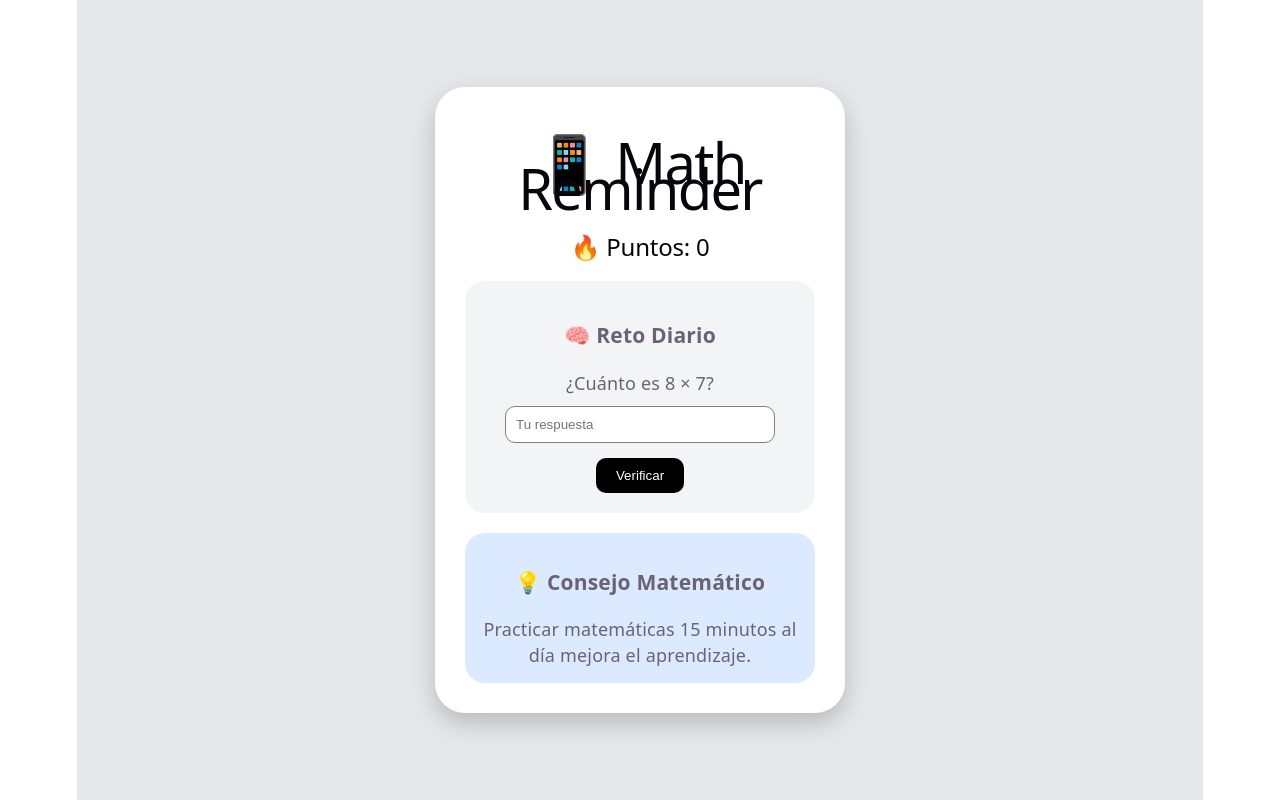
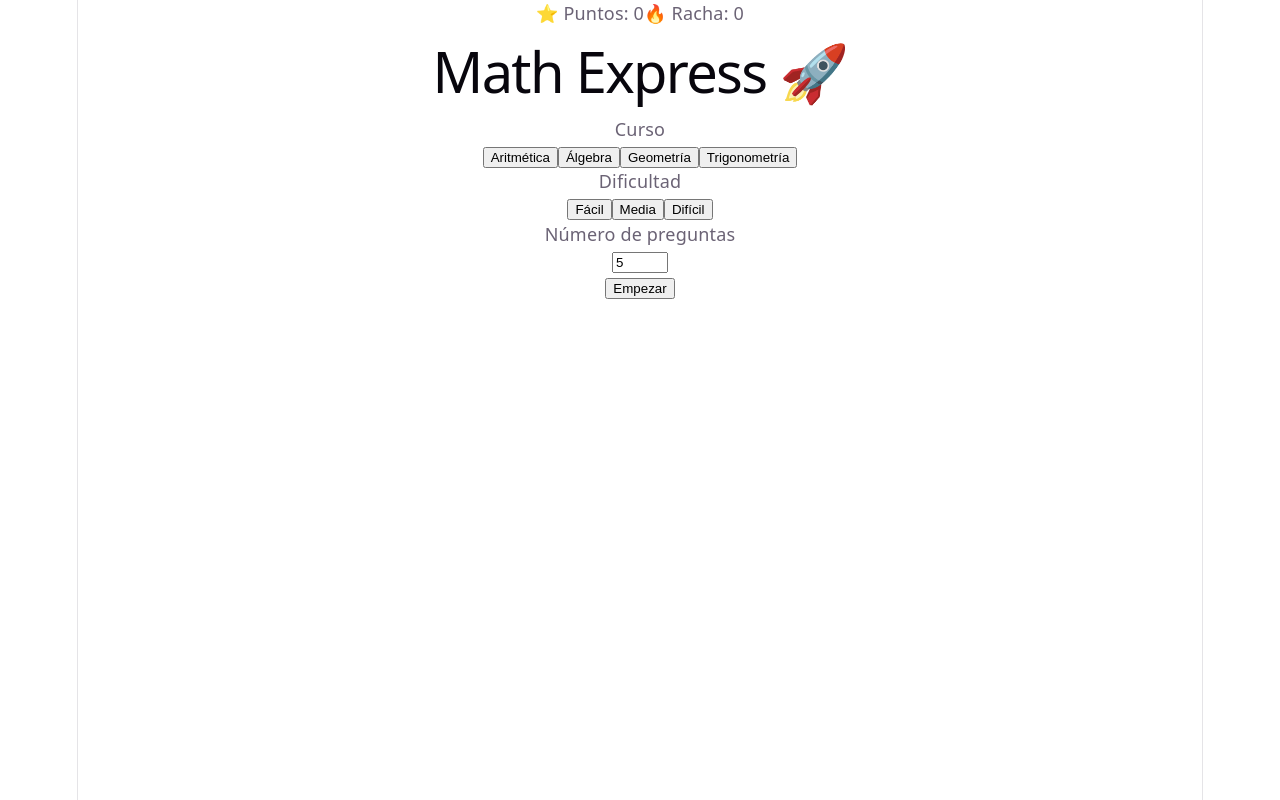
Before and after one commit to izakhuerta/math-reminder, a React (Vite) app: page / in a window 1280 px wide. Built offline with nearby package versions, Linux system fonts and the light colour scheme.

Commit message:
actualizo app de matemáticas con puntos y racha

```diff
--- a/src/App.jsx
+++ b/src/App.jsx
@@ -1,107 +1,267 @@
-import { useState } from "react";
+import { useEffect, useState } from "react";
+
+function rand(min, max) {
+  return Math.floor(Math.random() * (max - min + 1)) + min;
+}
+
+function todayString() {
+  return new Date().toISOString().split("T")[0];
+}
+
+function generateQuestion(course) {
+  switch (course) {
+    case "Aritmética": {
+      const a = rand(1, 20);
+      const b = rand(1, 20);
+      const op = Math.random() > 0.5 ? "+" : "-";
+      const question = `${a} ${op} ${b}`;
+      const answer = op === "+" ? a + b : a - b;
+      return { question, answer };
+    }
+
+    case "Álgebra": {
+      const a = rand(1, 10);
+      const x = rand(1, 10);
+      const b = a * x;
+      return {
+        question: `x en ${a}x = ${b}`,
+        answer: x,
+      };
+    }
+
+    case "Geometría": {
+      const w = rand(2, 10);
+      const h = rand(2, 10);
+      return {
+        question: `Área de rectángulo ${w} x ${h}`,
+        answer: w * h,
+      };
+    }
+
+    case "Trigonometría": {
+      const angles = [30, 45, 60];
+      const angle = angles[rand(0, 2)];
+      const table = { 30: 0.5, 45: 0.71, 60: 0.87 };
+      return {
+        question: `sin(${angle}) (aprox 2 decimales)`,
+        answer: table[angle],
+      };
+    }
+
+    default:
+      return { question: "1 + 1", answer: 2 };
+  }
+}
 
 export default function App() {
-  const [answer, setAnswer] = useState("");
+  const [stage, setStage] = useState("setup");
+
+  const [course, setCourse] = useState("Aritmética");
+  const [difficulty, setDifficulty] = useState("Fácil");
+  const [numQ, setNumQ] = useState(5);
+
+  const [questions, setQuestions] = useState([]);
+  const [current, setCurrent] = useState(0);
+  const [input, setInput] = useState("");
+  const [history, setHistory] = useState([]);
+
   const [points, setPoints] = useState(0);
-  const [message, setMessage] = useState("");
+  const [streak, setStreak] = useState(0);
+  const [lastPlayed, setLastPlayed] = useState(null);
 
-  const correctAnswer = "56";
+  const courses = ["Aritmética", "Álgebra", "Geometría", "Trigonometría"];
+  const difficulties = ["Fácil", "Media", "Difícil"];
 
-  const checkAnswer = () => {
-    if (answer === correctAnswer) {
-      setMessage("✅ ¡Correcto!");
-      setPoints(points + 10);
-    } else {
-      setMessage("❌ Incorrecto, intenta otra vez");
+  // Load saved data
+  useEffect(() => {
+    const savedPoints = Number(localStorage.getItem("points") || 0);
+    const savedStreak = Number(localStorage.getItem("streak") || 0);
+    const savedLast = localStorage.getItem("lastPlayed");
+
+    setPoints(savedPoints);
+    setStreak(savedStreak);
+    setLastPlayed(savedLast);
+
+    // streak logic
+    const today = todayString();
+    if (savedLast === today) {
+      // already played today
+    } else if (savedLast) {
+      const last = new Date(savedLast);
+      const diff = Math.floor((new Date(today) - last) / (1000 * 60 * 60 * 24));
+      if (diff === 1) setStreak(savedStreak + 1);
+      else if (diff > 1) setStreak(0);
     }
-  };
+  }, []);
+
+  function saveProgress(newPoints, newStreak) {
+    localStorage.setItem("points", newPoints);
+    localStorage.setItem("streak", newStreak);
+    localStorage.setItem("lastPlayed", todayString());
+  }
+
+  function start() {
+    const qs = Array.from({ length: numQ }, () => generateQuestion(course));
+    setQuestions(qs);
+    setStage("quiz");
+    setCurrent(0);
+    setHistory([]);
+  }
+
+  function submit() {
+    const q = questions[current];
+    const userAnswer = parseFloat(input);
+    const correct = Math.abs(userAnswer - q.answer) < 0.01;
+
+    let newPoints = points;
+
+    if (correct) newPoints += 10;
+    else newPoints += 2; // participación
+
+    setPoints(newPoints);
+
+    const today = todayString();
+    let newStreak = streak;
+
+    if (lastPlayed !== today) {
+      newStreak = streak + 1;
+      setLastPlayed(today);
+    }
+
+    setStreak(newStreak);
+
+    saveProgress(newPoints, newStreak);
+
+    setHistory([
+      ...history,
+      {
+        q: q.question,
+        userAnswer,
+        correctAnswer: q.answer,
+        correct,
+      },
+    ]);
+
+    setInput("");
+
+    if (current + 1 < questions.length) setCurrent(current + 1);
+    else setStage("result");
+  }
+
+  function reset() {
+    setStage("setup");
+    setQuestions([]);
+    setCurrent(0);
+    setHistory([]);
+  }
 
   return (
-    <div style={styles.container}>
-      <div style={styles.phone}>
-        <h1>📱 Math Reminder</h1>
+    <div className="min-h-screen bg-zinc-950 text-white flex items-center justify-center p-4">
+      <div className="w-full max-w-sm bg-zinc-900 rounded-2xl p-5 shadow-xl">
 
-        <h2>🔥 Puntos: {points}</h2>
+        {/* TOP STATS */}
+        <div className="flex justify-between text-xs text-zinc-400 mb-3">
+          <span>⭐ Puntos: {points}</span>
+          <span>🔥 Racha: {streak}</span>
+        </div>
 
-        <div style={styles.challenge}>
-          <h3>🧠 Reto Diario</h3>
+        {stage === "setup" && (
+          <div className="space-y-4">
+            <h1 className="text-xl font-bold text-center">Math Express 🚀</h1>
 
-          <p>¿Cuánto es 8 × 7?</p>
+            <div>
+              <p className="text-sm mb-2">Curso</p>
+              <div className="grid grid-cols-2 gap-2">
+                {courses.map((c) => (
+                  <button
+                    key={c}
+                    onClick={() => setCourse(c)}
+                    className={`p-2 rounded-xl text-sm ${course === c ? "bg-blue-500" : "bg-zinc-800"}`}
+                  >
+                    {c}
+                  </button>
+                ))}
+              </div>
+            </div>
+
+            <div>
+              <p className="text-sm mb-2">Dificultad</p>
+              <div className="grid grid-cols-3 gap-2">
+                {difficulties.map((d) => (
+                  <button
+                    key={d}
+                    onClick={() => setDifficulty(d)}
+                    className={`p-2 rounded-xl text-sm ${difficulty === d ? "bg-green-500" : "bg-zinc-800"}`}
+                  >
+                    {d}
+                  </button>
+                ))}
+              </div>
+            </div>
+
+            <div>
+              <p className="text-sm mb-2">Número de preguntas</p>
+              <input
+                type="number"
+                value={numQ}
+                onChange={(e) => setNumQ(Number(e.target.value))}
+                className="w-full p-2 rounded-xl bg-zinc-800"
+                min={1}
+                max={20}
+              />
+            </div>
+
+            <button onClick={start} className="w-full bg-white text-black py-2 rounded-xl">
+              Empezar
+            </button>
+          </div>
+        )}
+
+        {stage === "quiz" && (
+          <div className="space-y-4">
+            <h2 className="text-lg font-bold text-center">Pregunta {current + 1}</h2>
+
+            <div className="bg-zinc-800 p-4 rounded-xl text-center">
+              {questions[current]?.question}
+            </div>
 
             <input
-            type="text"
+              value={input}
+              onChange={(e) => setInput(e.target.value)}
+              className="w-full p-2 rounded-xl bg-zinc-800"
               placeholder="Tu respuesta"
-            value={answer}
-            onChange={(e) => setAnswer(e.target.value)}
-            style={styles.input}
             />
 
-          <button onClick={checkAnswer} style={styles.button}>
-            Verificar
+            <button onClick={submit} className="w-full bg-blue-500 py-2 rounded-xl">
+              Siguiente
             </button>
+          </div>
+        )}
 
-          <p>{message}</p>
+        {stage === "result" && (
+          <div className="space-y-4">
+            <h2 className="text-lg font-bold text-center">Historial</h2>
+
+            <div className="max-h-60 overflow-auto space-y-2">
+              {history.map((h, i) => (
+                <div key={i} className="p-2 bg-zinc-800 rounded-xl text-sm">
+                  <p>{h.q}</p>
+                  <p>Tu respuesta: {h.userAnswer}</p>
+                  <p>Correcta: {h.correctAnswer}</p>
+                  <p className={h.correct ? "text-green-400" : "text-red-400"}>
+                    {h.correct ? "✔ Bien" : "✘ Mal"}
+                  </p>
+                </div>
+              ))}
             </div>
 
-        <div style={styles.tip}>
-          <h3>💡 Consejo Matemático</h3>
+            <button onClick={reset} className="w-full bg-red-500 py-2 rounded-xl">
+              Reiniciar
+            </button>
+          </div>
+        )}
 
-          <p>
-            Practicar matemáticas 15 minutos al día mejora el aprendizaje.
-          </p>
-        </div>
       </div>
     </div>
   );
 }
-
-const styles = {
-  container: {
-    backgroundColor: "#e5e7eb",
-    minHeight: "100vh",
-    display: "flex",
-    justifyContent: "center",
-    alignItems: "center",
-  },
-
-  phone: {
-    backgroundColor: "white",
-    width: "350px",
-    padding: "30px",
-    borderRadius: "30px",
-    textAlign: "center",
-    boxShadow: "0px 10px 25px rgba(0,0,0,0.2)",
-  },
-
-  challenge: {
-    marginTop: "20px",
-    backgroundColor: "#f3f4f6",
-    padding: "20px",
-    borderRadius: "20px",
-  },
-
-  input: {
-    marginTop: "10px",
-    padding: "10px",
-    width: "80%",
-    borderRadius: "10px",
-    border: "1px solid gray",
-  },
-
-  button: {
-    marginTop: "15px",
-    padding: "10px 20px",
-    borderRadius: "10px",
-    border: "none",
-    backgroundColor: "black",
-    color: "white",
-    cursor: "pointer",
-  },
-
-  tip: {
-    marginTop: "20px",
-    backgroundColor: "#dbeafe",
-    padding: "15px",
-    borderRadius: "20px",
-  },
-};
```
Lines whose indentation alone changed are shown as unchanged.
